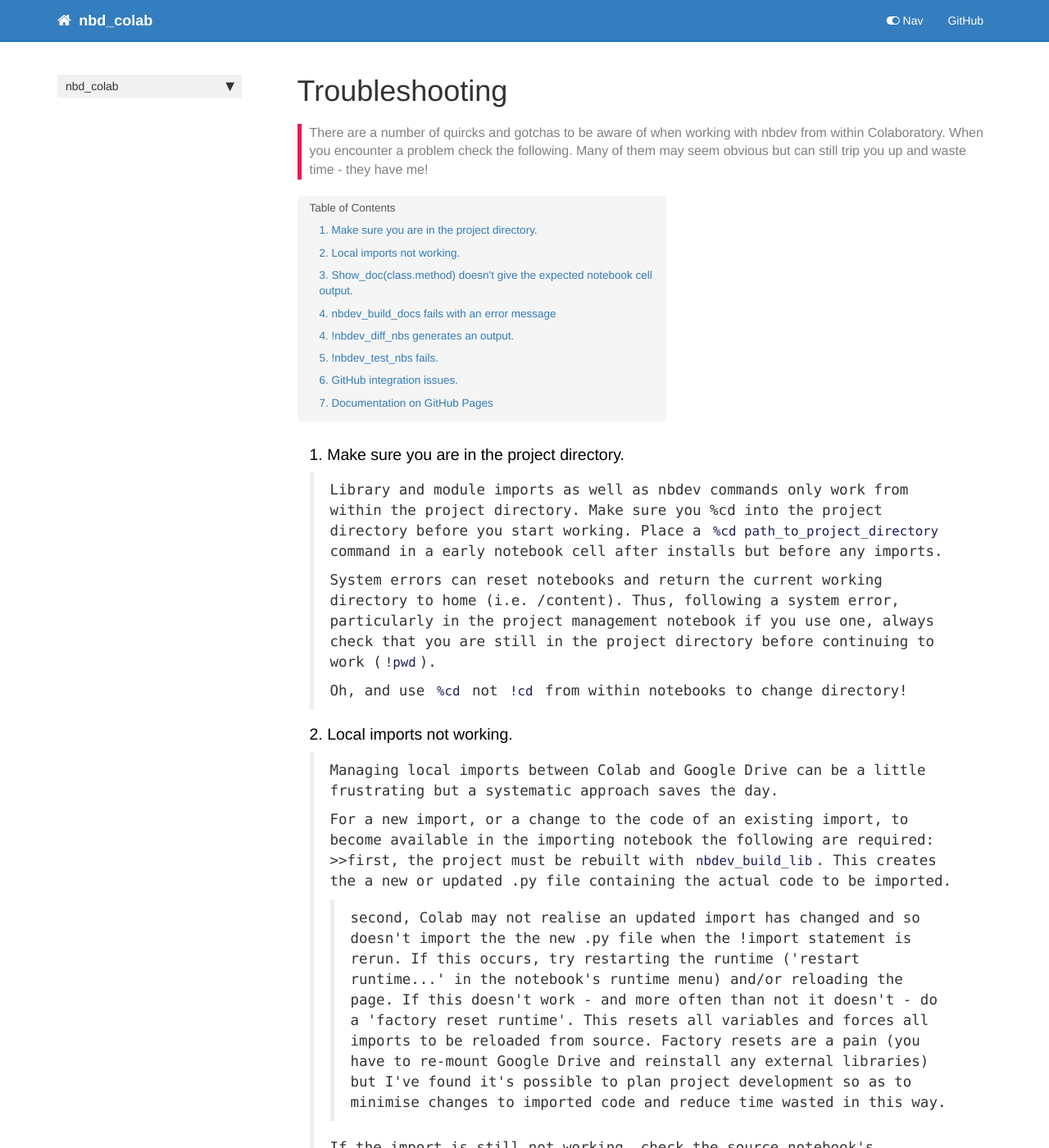
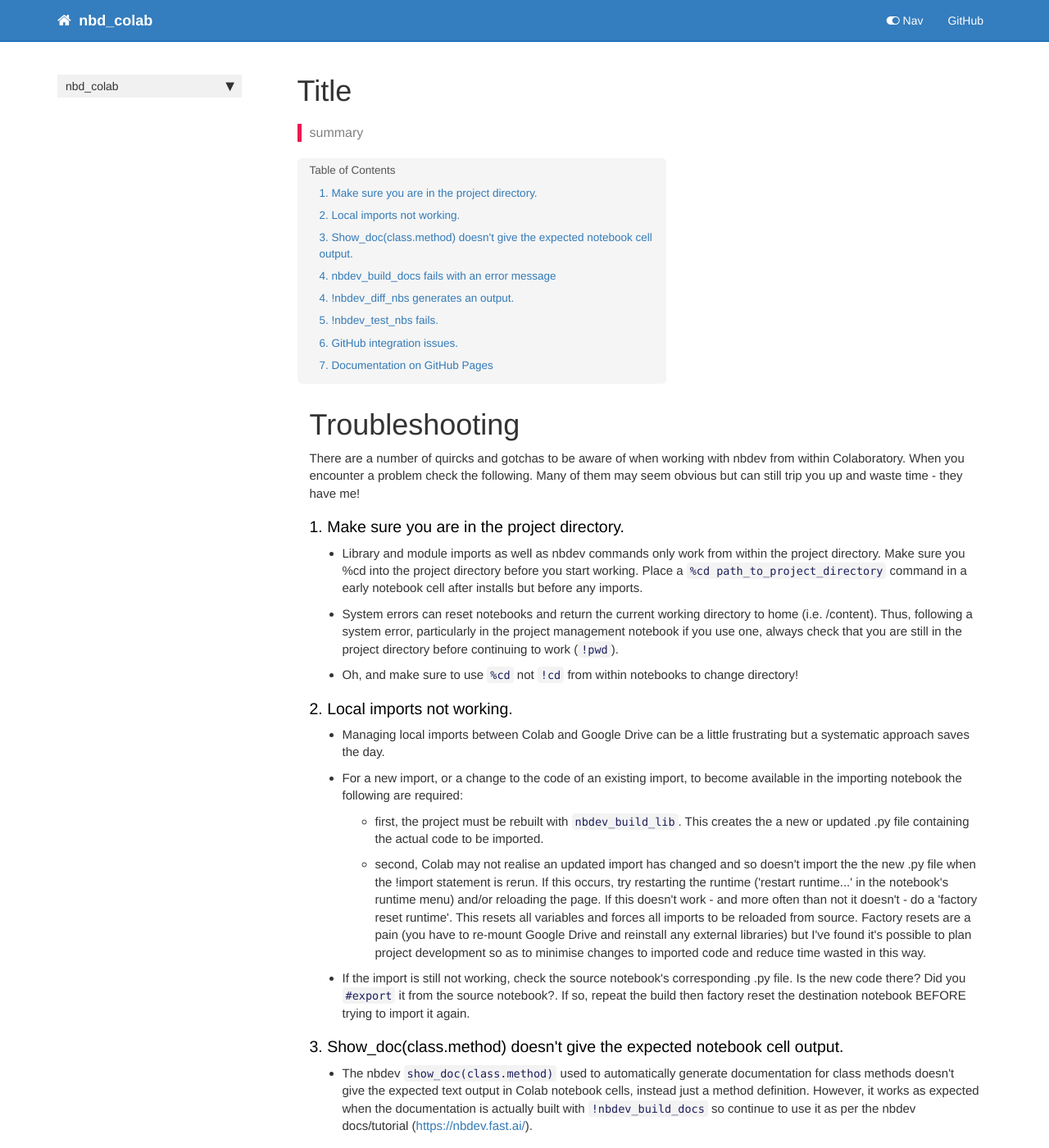
Before and after one commit to hallmx/nbd_colab, a Jekyll site: the page built from docs/troubleshooting.html, in a window 1280 px wide and 1400 px high. Shown: the whole window at 82% size. Built offline with Jekyll 4.4.1, drawn with Linux system fonts in a browser that asks for light colours; nearby versions of some CDN libraries; comment, search, counter and statistics services are not loaded; some of the changed text lies outside the part shown.

Commit message:
docs layout improved with bullets instead of indents

```diff
--- a/docs/_data/sidebars/home_sidebar.yml
+++ b/docs/_data/sidebars/home_sidebar.yml
@@ -16,7 +16,7 @@ entries:
       title: Adding a new notebook
       url: /tutorial
     - output: web,pdf
-      title: Troubleshooting
+      title: Title
       url: /troubleshooting
     output: web
     title: nbd_colab
--- a/docs/sidebar.json
+++ b/docs/sidebar.json
@@ -3,6 +3,6 @@
     "Overview": "/",
     "Project setup with nbd_colab": "/core",
     "Adding a new notebook": "/tutorial",
-    "Troubleshooting": "/troubleshooting"
+    "Title": "/troubleshooting"
   }
 }
--- a/docs/troubleshooting.html
+++ b/docs/troubleshooting.html
@@ -1,11 +1,11 @@
 ---
 
-title: Troubleshooting
+title: Title
 
 keywords: fastai
 sidebar: home_sidebar
 
-summary: "There are a number of quircks and gotchas to be aware of when working with nbdev from within Colaboratory. When you encounter a problem check the following. Many of them may seem obvious but can still trip you up and waste time - they have me!"
+summary: "summary"
 ---
 <!--
 
@@ -28,82 +28,127 @@ summary: "There are a number of quircks and gotchas to be aware of when working
 </div>
 <div class="cell border-box-sizing text_cell rendered"><div class="inner_cell">
 <div class="text_cell_render border-box-sizing rendered_html">
-<h3 id="1.-Make-sure-you-are-in-the-project-directory.">1. Make sure you are in the project directory.<a class="anchor-link" href="#1.-Make-sure-you-are-in-the-project-directory.">&#182;</a></h3><blockquote><p>Library and module imports as well as nbdev commands only work from within the project directory. Make sure you %cd
-into the project directory before you start working. Place a <code>%cd path_to_project_directory</code> command in a early notebook cell after installs but before any imports.</p>
-<p>System errors can reset notebooks and return the current working directory to home (i.e. /content). Thus, following a system error, particularly in the project management notebook if you use one, always check that you are still in the project directory before continuing to work (<code>!pwd</code>).</p>
-<p>Oh, and use <code>%cd</code> not <code>!cd</code> from within notebooks to change directory!</p>
-</blockquote>
+<h1 id="Troubleshooting">Troubleshooting<a class="anchor-link" href="#Troubleshooting">&#182;</a></h1><p>There are a number of quircks and gotchas to be aware of when working with nbdev from within Colaboratory. When you encounter a problem check the following. Many of them may seem obvious but can still trip you up and waste time - they have me!</p>
 
 </div>
 </div>
 </div>
 <div class="cell border-box-sizing text_cell rendered"><div class="inner_cell">
 <div class="text_cell_render border-box-sizing rendered_html">
-<h3 id="2.-Local-imports-not-working.">2. Local imports not working.<a class="anchor-link" href="#2.-Local-imports-not-working.">&#182;</a></h3><blockquote><p>Managing local imports between Colab and Google Drive can be a little frustrating but a systematic approach saves the day.</p>
-<p>For a new import, or a change to the code of an existing import, to become available in the importing notebook the following are required: &gt;&gt;first, the project must be rebuilt with <code>nbdev_build_lib</code>. This creates the a new or updated .py file containing the actual code to be imported.</p>
-<blockquote><p>second, Colab may not realise an updated import has changed and so doesn't import the the new .py file when the !import statement is rerun. If this occurs, try restarting the runtime ('restart runtime...' in the notebook's runtime menu) and/or reloading the page. If this doesn't work - and more often than not it doesn't - do a 'factory reset runtime'. This resets all variables and forces all imports to be reloaded from source. Factory resets are a pain (you have to re-mount Google Drive and reinstall any external libraries) but I've found it's possible to plan project development so as to minimise changes to imported code and reduce time wasted in this way.</p>
-</blockquote>
-<p>If the import is still not working, check the source notebook's corresponding .py file. Is the new code there? Did you <code>#export</code> it from the source notebook?. If so, repeat the build then factory reset the destination notebook BEFORE trying to import it again.</p>
-</blockquote>
+<h3 id="1.-Make-sure-you-are-in-the-project-directory.">1. Make sure you are in the project directory.<a class="anchor-link" href="#1.-Make-sure-you-are-in-the-project-directory.">&#182;</a></h3><ul>
+<li><p>Library and module imports as well as nbdev commands only work from within the project directory. Make sure you %cd
+into the project directory before you start working. Place a <code>%cd path_to_project_directory</code> command in a early notebook cell after installs but before any imports.</p>
+</li>
+<li><p>System errors can reset notebooks and return the current working directory to home (i.e. /content). Thus, following a system error, particularly in the project management notebook if you use one, always check that you are still in the project directory before continuing to work (<code>!pwd</code>).</p>
+</li>
+<li><p>Oh, and make sure to use <code>%cd</code> not <code>!cd</code> from within notebooks to change directory!</p>
+</li>
+</ul>
 
 </div>
 </div>
 </div>
 <div class="cell border-box-sizing text_cell rendered"><div class="inner_cell">
 <div class="text_cell_render border-box-sizing rendered_html">
-<h3 id="3.-Show_doc(class.method)-doesn't-give-the-expected-notebook-cell-output.">3. Show_doc(class.method) doesn't give the expected notebook cell output.<a class="anchor-link" href="#3.-Show_doc(class.method)-doesn't-give-the-expected-notebook-cell-output.">&#182;</a></h3><blockquote><p>The nbdev <code>show_doc(class.method)</code> used to automatically generate documentation for class methods doesn't give the expected text output in Colab notebook cells, instead just a method definition. However, it works as expected when the documentation is actually built with <code>!nbdev_build_docs</code> so continue to use it as per the nbdev docs/tutorial (https: //nbdev.fast.ai/).</p>
-</blockquote>
+<h3 id="2.-Local-imports-not-working.">2. Local imports not working.<a class="anchor-link" href="#2.-Local-imports-not-working.">&#182;</a></h3><ul>
+<li><p>Managing local imports between Colab and Google Drive can be a little frustrating but a systematic approach saves the
+day.</p>
+</li>
+<li><p>For a new import, or a change to the code of an existing import, to become available in the importing notebook the following are required:</p>
+<ul>
+<li><p>first, the project must be rebuilt with <code>nbdev_build_lib</code>. This creates the a new or updated .py file containing the actual code to be imported.</p>
+</li>
+<li><p>second, Colab may not realise an updated import has changed and so doesn't import the the new .py file when the !import statement is rerun. If this occurs, try restarting the runtime ('restart runtime...' in the notebook's runtime menu) and/or reloading the page. If this doesn't work - and more often than not it doesn't - do a 'factory reset runtime'. This resets all variables and forces all imports to be reloaded from source. Factory resets are a pain (you have to re-mount Google Drive and reinstall any external libraries) but I've found it's possible to plan project development so as to minimise changes to imported code and reduce time wasted in this way.</p>
+</li>
+</ul>
+</li>
+<li><p>If the import is still not working, check the source notebook's corresponding .py file. Is the new code there? Did you <code>#export</code> it from the source notebook?. If so, repeat the build then factory reset the destination notebook BEFORE trying to import it again.</p>
+</li>
+</ul>
 
 </div>
 </div>
 </div>
 <div class="cell border-box-sizing text_cell rendered"><div class="inner_cell">
 <div class="text_cell_render border-box-sizing rendered_html">
-<h3 id="4.-nbdev_build_docs-fails-with-an-error-message">4. nbdev_build_docs fails with an error message<a class="anchor-link" href="#4.-nbdev_build_docs-fails-with-an-error-message">&#182;</a></h3><blockquote><p>Most often, it is a failed <code>!import</code> in one of the notebooks. Make sure the import is working in the notebook itself (see above if not) and if so rebuild the project. If the error persists and it is not obvious why, reset the runtime in the project management notebook (a factory reset may be required).</p>
-</blockquote>
+<h3 id="3.-Show_doc(class.method)-doesn't-give-the-expected-notebook-cell-output.">3. Show_doc(class.method) doesn't give the expected notebook cell output.<a class="anchor-link" href="#3.-Show_doc(class.method)-doesn't-give-the-expected-notebook-cell-output.">&#182;</a></h3><ul>
+<li>The nbdev <code>show_doc(class.method)</code> used to automatically generate documentation for class methods doesn't give the expected text output in Colab notebook cells, instead just a method definition. However, it works as expected when the documentation is actually built with <code>!nbdev_build_docs</code> so continue to use it as per the nbdev docs/tutorial (<a href="https://nbdev.fast.ai/">https://nbdev.fast.ai/</a>).</li>
+</ul>
 
 </div>
 </div>
 </div>
 <div class="cell border-box-sizing text_cell rendered"><div class="inner_cell">
 <div class="text_cell_render border-box-sizing rendered_html">
-<h3 id="4.-!nbdev_diff_nbs-generates-an-output.">4. !nbdev_diff_nbs generates an output.<a class="anchor-link" href="#4.-!nbdev_diff_nbs-generates-an-output.">&#182;</a></h3><blockquote><p>Code diffs between the notebooks and build files can cause problems with github integration. If nbdev_diff_nbs gives an output, therefore, you'll need to either run <code>notebook2script()</code> or <code>script2notebook()</code> from a notebook cell to fix the difference (see the nbdev docs at https: //nbdev.fast.ai/).</p>
-</blockquote>
+<h3 id="4.-nbdev_build_docs-fails-with-an-error-message">4. nbdev_build_docs fails with an error message<a class="anchor-link" href="#4.-nbdev_build_docs-fails-with-an-error-message">&#182;</a></h3><ul>
+<li>Most often, it is a failed <code>!import</code> in one of the notebooks. Make sure the import is working in the notebook itself (see above if not) and if so rebuild the project. If the error persists and it is not obvious why, reset the runtime in the project management notebook (a factory reset may be required).</li>
+</ul>
 
 </div>
 </div>
 </div>
 <div class="cell border-box-sizing text_cell rendered"><div class="inner_cell">
 <div class="text_cell_render border-box-sizing rendered_html">
-<h3 id="5.-!nbdev_test_nbs-fails.">5. !nbdev_test_nbs fails.<a class="anchor-link" href="#5.-!nbdev_test_nbs-fails.">&#182;</a></h3><p>Testing is great and <code>nbdev_test_nbs</code> is an incredibly easy way of implementing them in your notebooks and across a whole project. I add tests to just about anything in my notebooks that can be tested and this saves a lot of time and frustration, especially as projects grow in size. Tests can be an excellent way of showing users how to use your code and can be included in the docs. Those you don't want exposed to the user <code>#hide</code>.</p>
-<p>As well as simply reading the error message and debugging your code, it is worth considering the folowing when <code>nbdev_test_nbs</code> fails:</p>
-<blockquote><p>For <code>!nbdev_test_nbs</code> to give a clean bill of health, each notebook in the project (including index.ipynb) must run independently from top to bottom without stalling or raising an exception. It is worth doing this for all your notebooks before building and testing.</p>
-<p>If you can't find the cause of an exception from the error message, identify the failing notebook, do a factory reset then rerun it top to bottom including remounting Google Drive and installing libraries. This will usually identify the cause of the error and allow debugging. Once the culprit notebook is running top to bottom error free - rebuild the project library and docs and rerun <code>!nbdev_test_nbs</code>.</p>
-<p>Note that <code>drive.mount()</code> in an open unmounted notebook will cause the notebook to stall awaiting user imput and therefore tests to fail. Either save and close the notebook session or run the cell and mount Drive so that the code runs through without hitch next time.</p>
-<p><code>!nbdev_test_nbs</code> reruns the nbs on a colab CPU instance. Thus all device code (i.e. running Learner.fit() in fastai) will cause a <code>cuda runtime error (100)</code>. I havn't found a way round this yet so while ignoring it is fine, and doesn't intefere with git integration or pypi make release, it may mask errors further down in the notebook. So make sure you can run the notebook top to bottom on a CUDA enabled Colab instance when this error arises.</p>
-</blockquote>
+<h3 id="4.-!nbdev_diff_nbs-generates-an-output.">4. !nbdev_diff_nbs generates an output.<a class="anchor-link" href="#4.-!nbdev_diff_nbs-generates-an-output.">&#182;</a></h3><ul>
+<li>Code diffs between the notebooks and build files can cause problems with github integration. If nbdev_diff_nbs gives an output, therefore, you'll need to either run <code>notebook2script()</code> or <code>script2notebook()</code> from a notebook cell to fix the difference (see the nbdev docs at <a href="https://nbdev.fast.ai/">https://nbdev.fast.ai/</a>). </li>
+</ul>
 
 </div>
 </div>
 </div>
 <div class="cell border-box-sizing text_cell rendered"><div class="inner_cell">
 <div class="text_cell_render border-box-sizing rendered_html">
-<h3 id="6.-GitHub-integration-issues.">6. GitHub integration issues.<a class="anchor-link" href="#6.-GitHub-integration-issues.">&#182;</a></h3><blockquote><p>GitHUB integration works almost exactly the same as when used from a local machine command line. Just mmake sure you have activated !<code>nbdev_git_hooks</code> to strip notebooks of unwanted metadata and that the local repo is configured with your GitHub username and email: <code>! git config user.email "email"
-! git config user.name "username"</code>
-Not infrequently, however, allthough all the nbdev tests passed, git push fails with a little red cross. You can click on the red cross for more details. Common causes are: &gt;&gt; an unresolved diff. Go back and run <code>!nbdev git hooks</code> in the project directory and try again.&gt; &gt; the code to mount Google Drive, <code>from google.colab import Drive</code> will raise a 'ModuleNotFoundError: No module named 'google' exception when nbdev_test_nbs is run during github tests. I assume this is because git tests are run on a server without google.colab installed. No way round this for Colab users - comment out the offending code if you really want the green tick next to your repo on GithHub but otherwise, it doesn't make a difference to anything.</p>
-<blockquote><p>Investigate and debug other causes of failing tests during a GitHub push, but there shouldn't really be any if <code>!nbdev_test_nbs</code> was successfully run prior to pushing.</p>
-</blockquote>
-</blockquote>
+<h3 id="5.-!nbdev_test_nbs-fails.">5. !nbdev_test_nbs fails.<a class="anchor-link" href="#5.-!nbdev_test_nbs-fails.">&#182;</a></h3><ul>
+<li><p>Testing is great and <code>nbdev_test_nbs</code> is an incredibly easy way of implementing them in your notebooks and across a whole project. I add tests to just about anything in my notebooks that can be tested and this saves a lot of time and frustration, especially as projects grow in size. Tests can be an excellent way of showing users how to use your code and can be included in the docs. Those you don't want exposed to the user <code>#hide</code>.</p>
+</li>
+<li><p>As well as simply reading the error message and debugging your code, it is worth considering the folowing when <code>nbdev_test_nbs</code> fails:</p>
+</li>
+<li><p>For <code>!nbdev_test_nbs</code> to give a clean bill of health, each notebook in the project (including index.ipynb) must run independently from top to bottom without stalling or raising an exception. It is worth doing this for all your notebooks before building and testing.</p>
+</li>
+<li><p>If you can't find the cause of an exception from the error message, identify the failing notebook, do a factory reset then rerun it top to bottom including remounting Google Drive and installing libraries. This will usually identify the cause of the error and allow debugging. Once the culprit notebook is running top to bottom error free - rebuild the project library and docs and rerun <code>!nbdev_test_nbs</code>.</p>
+</li>
+<li><p>Note that <code>drive.mount()</code> in an open unmounted notebook will cause the notebook to stall awaiting user imput and therefore tests to fail. Either save and close the notebook session or run the cell and mount Drive so that the code runs through without hitch next time.</p>
+</li>
+<li><p><code>!nbdev_test_nbs</code> reruns the nbs on a colab CPU instance. Thus all device code (i.e. running Learner.fit() in fastai) will cause a <code>cuda runtime error (100)</code>. I havn't found a way round this yet so while ignoring it is fine, and doesn't intefere with git integration or pypi make release, it may mask errors further down in the notebook. So make sure you can run the notebook top to bottom on a CUDA enabled Colab instance when this error arises.</p>
+</li>
+</ul>
 
 </div>
 </div>
 </div>
 <div class="cell border-box-sizing text_cell rendered"><div class="inner_cell">
 <div class="text_cell_render border-box-sizing rendered_html">
-<h3 id="7.-Documentation-on-GitHub-Pages">7. Documentation on GitHub Pages<a class="anchor-link" href="#7.-Documentation-on-GitHub-Pages">&#182;</a></h3><blockquote><p>Github pages only shows the index.ipynb page without any other notebook documentation. Make sure you have checked the 'master branch/docs folder' option of 'GitHub Pages' (in the repo settings). The 'docs' folder is ignored if the 'master branch' only option is selected</p>
-<p>A notebook doesn't appear in the docs sidebar menu. The menu is built from the first <code>#</code> markdown cell of each notebook, where the <code>#</code> must be followed by a unique notebook name e.g <code># Core</code>. Include this before any other markdown cells and the notebook will appear in the menu under this name.</p>
-<p>Otherwise, if the docs don't look as expected on GitHub Pages, revise the nbdev syntax for auto-generating documentaion from notebook cells and review your code.</p>
-</blockquote>
+<h3 id="6.-GitHub-integration-issues.">6. GitHub integration issues.<a class="anchor-link" href="#6.-GitHub-integration-issues.">&#182;</a></h3><ul>
+<li><p>GitHUB integration works almost exactly the same as when used from a local machine command line. Just mmake sure you have activated !<code>nbdev_git_hooks</code> to strip notebooks of unwanted metadata and that the local repo is configured with your GitHub username and email:</p>
+
+<pre><code>! git config user.email "email"
+! git config user.name "username"</code></pre>
+</li>
+<li><p>Not infrequently, however, allthough all the nbdev tests passed, git push fails with a little red cross. You can click on the red cross for more details. Common causes are:</p>
+<ul>
+<li><p>an unresolved diff. Go back and run <code>!nbdev git hooks</code> in the project directory and try again.</p>
+</li>
+<li><p>the code to mount Google Drive, <code>from google.colab import Drive</code> will raise a 'ModuleNotFoundError: No module named 'google' exception when nbdev_test_nbs is run during github tests. I assume this is because git tests are run on a server without google.colab installed. No way round this for Colab users - comment out the offending code if you really want the green tick next to your repo on GithHub but otherwise, it doesn't make a difference to anything.</p>
+</li>
+</ul>
+</li>
+<li><p>Investigate and debug other causes of failing tests during a GitHub push, but there shouldn't really be any if <code>!nbdev_test_nbs</code> was successfully run prior to pushing.</p>
+</li>
+</ul>
+
+</div>
+</div>
+</div>
+<div class="cell border-box-sizing text_cell rendered"><div class="inner_cell">
+<div class="text_cell_render border-box-sizing rendered_html">
+<h3 id="7.-Documentation-on-GitHub-Pages">7. Documentation on GitHub Pages<a class="anchor-link" href="#7.-Documentation-on-GitHub-Pages">&#182;</a></h3><ul>
+<li><p>Github pages only shows the index.ipynb page without any other notebook documentation. Make sure you have checked the 'master branch/docs folder' option of 'GitHub Pages' (in the repo settings). The 'docs' folder is ignored if the 'master branch' only option is selected</p>
+</li>
+<li><p>A notebook doesn't appear in the docs sidebar menu. The menu is built from the first <code>#</code> markdown cell of each notebook, where the <code>#</code> must be followed by a unique notebook name e.g <code># Core</code>. Include this before any other markdown cells and the notebook will appear in the menu under this name.</p>
+</li>
+<li><p>Otherwise, if the docs don't look as expected on GitHub Pages, revise the nbdev syntax for auto-generating documentaion from notebook cells and review your code.</p>
+</li>
+</ul>
 
 </div>
 </div>
```
Also changed, not shown: docs/tutorial.html (+1 -21 lines), 2 other files.
